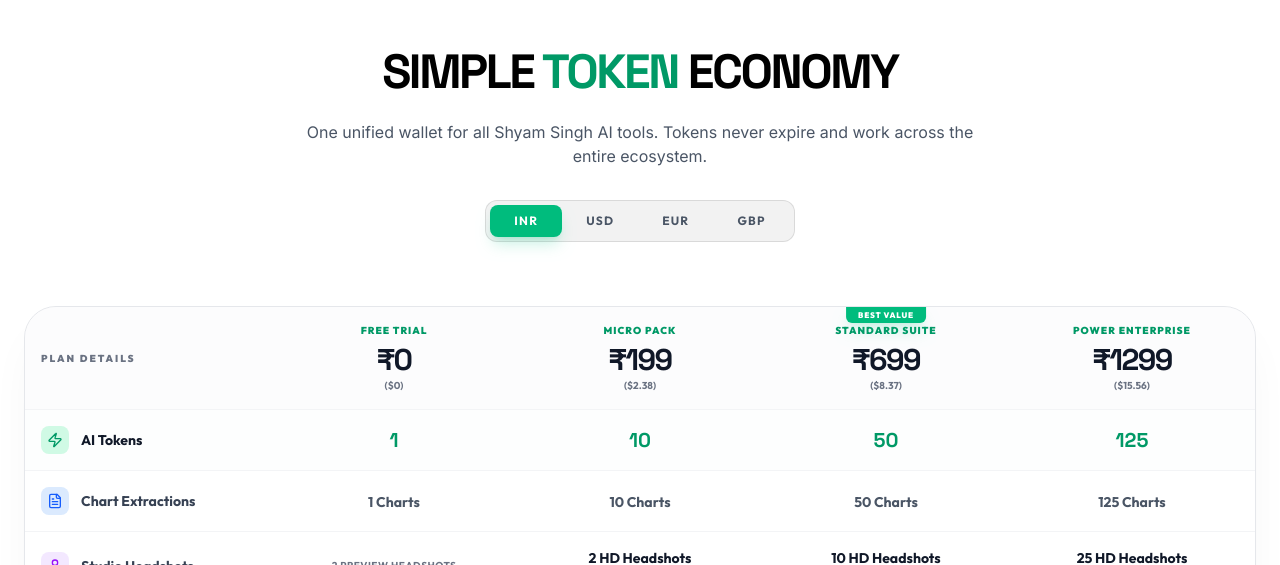
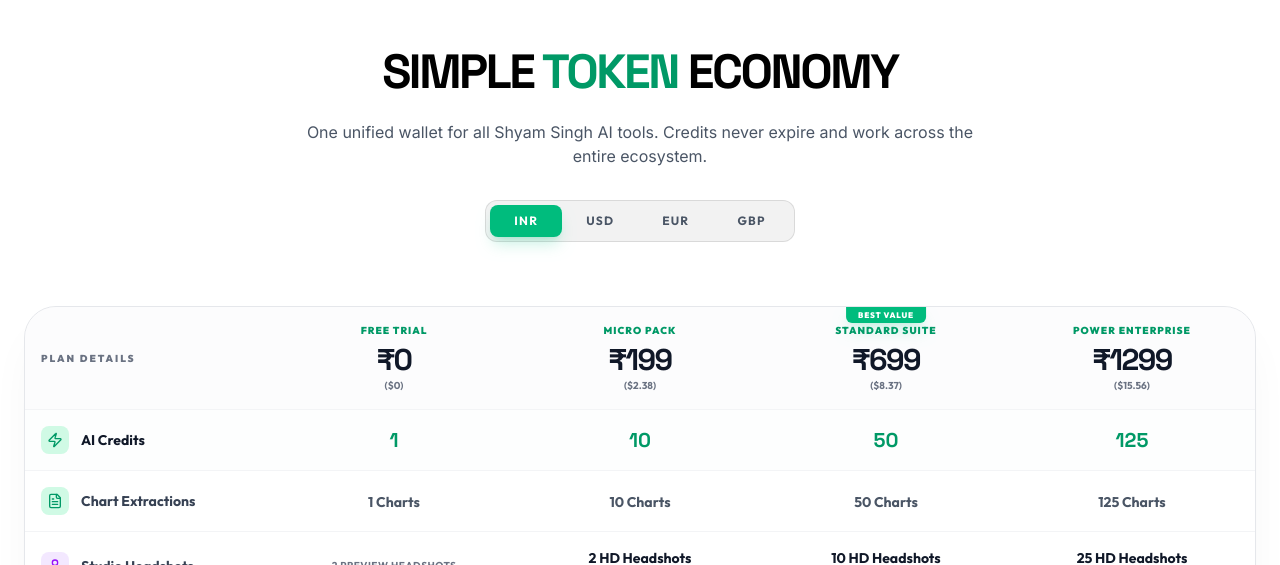
Before and after one commit to Samsingh77/AIwithShyam, a React (Vite) app: page / in a window 1280 px wide. Shown: the part 1620-2185 px from the top of the page. Built offline with nearby package versions, Linux system fonts and the light colour scheme; no server answers.

Commit message:
Add files via upload

```diff
--- a/src/components/MasterDashboard.tsx
+++ b/src/components/MasterDashboard.tsx
@@ -153,7 +153,7 @@ export const MasterDashboard: React.FC<MasterDashboardProps> = ({ user, onBackTo
             <SidebarItem id="overview" icon={LayoutDashboard} label="Overview" />
             <SidebarItem id="apps" icon={Grid} label="AI Apps" />
             <SidebarItem id="assets" icon={ImageIcon} label="My Assets" />
-            <SidebarItem id="billing" icon={CreditCard} label="Billing & Tokens" />
+            <SidebarItem id="billing" icon={CreditCard} label="Billing & Credits" />
           </nav>
 
           <div className="pt-6 border-t border-white/5 space-y-2">
@@ -209,7 +209,7 @@ export const MasterDashboard: React.FC<MasterDashboardProps> = ({ user, onBackTo
                 <div>
                   <p className="text-[10px] text-gray-500 uppercase font-bold tracking-widest leading-none mb-1.5">Balance</p>
                   <p className="text-lg font-mono font-bold text-white leading-none">
-                    {loadingTokens ? '...' : tokens.toLocaleString()} <span className="text-xs text-emerald-500/50">TKNS</span>
+                    {loadingTokens ? '...' : tokens.toLocaleString()} <span className="text-xs text-emerald-500/50">CRDTS</span>
                   </p>
                 </div>
               </div>
@@ -375,7 +375,7 @@ export const MasterDashboard: React.FC<MasterDashboardProps> = ({ user, onBackTo
                       </div>
                       <div className="text-center md:text-right bg-black/40 backdrop-blur-xl border border-white/10 p-8 rounded-3xl min-w-[240px]">
                         <p className="text-6xl font-display font-bold text-white mb-2 tracking-tighter">{tokens.toLocaleString()}</p>
-                        <p className="text-xs text-emerald-400 font-bold uppercase tracking-[0.2em]">Available Tokens</p>
+                        <p className="text-xs text-emerald-400 font-bold uppercase tracking-[0.2em]">Available Credits</p>
                       </div>
                     </div>
                   </div>
--- a/src/components/Pricing.tsx
+++ b/src/components/Pricing.tsx
@@ -54,7 +54,7 @@ export const Pricing: React.FC<PricingProps> = ({ user, onAuthClick, onPurchase
             transition={{ delay: 0.1 }}
             className="text-gray-600 max-w-2xl mx-auto text-base font-body mb-8"
           >
-            One unified wallet for all Shyam Singh AI tools. Tokens never expire and work across the entire ecosystem.
+            One unified wallet for all Shyam Singh AI tools. Credits never expire and work across the entire ecosystem.
           </motion.p>
 
           {/* Currency Toggle */}
@@ -121,7 +121,7 @@ export const Pricing: React.FC<PricingProps> = ({ user, onAuthClick, onPurchase
                         <div className="p-1.5 bg-emerald-100 rounded-lg">
                           <Zap size={16} className="text-emerald-600" />
                         </div>
-                        <span className="text-sm font-bold text-gray-900">AI Tokens</span>
+                        <span className="text-sm font-bold text-gray-900">AI Credits</span>
                       </div>
                     </td>
                     {PRICING_PLANS.map(plan => (
@@ -133,8 +133,8 @@ export const Pricing: React.FC<PricingProps> = ({ user, onAuthClick, onPurchase
                   <tr className="border-b border-gray-100 group hover:bg-gray-50/50 transition-colors">
                     <td className="p-4">
                       <div className="flex items-center gap-3">
-                        <div className="p-1.5 bg-blue-100 rounded-lg">
-                          <FileText size={16} className="text-blue-600" />
+                        <div className="p-1.5 bg-emerald-100 rounded-lg">
+                          <FileText size={16} className="text-emerald-600" />
                         </div>
                         <span className="text-sm font-bold text-gray-700">Chart Extractions</span>
                       </div>
--- a/src/components/TransactionHistory.tsx
+++ b/src/components/TransactionHistory.tsx
@@ -54,7 +54,7 @@ export const TransactionHistory: React.FC<{ userId: string }> = ({ userId }) =>
   if (loading) {
     return (
       <div className="p-8 flex items-center justify-center">
-        <div className="w-6 h-6 border-2 border-white/10 border-t-cyan-400 rounded-full animate-spin" />
+        <div className="w-6 h-6 border-2 border-white/10 border-t-emerald-400 rounded-full animate-spin" />
       </div>
     );
   }
@@ -110,7 +110,7 @@ export const TransactionHistory: React.FC<{ userId: string }> = ({ userId }) =>
                     </div>
                   </td>
                   <td className="p-4">
-                    <p className="text-sm font-medium text-white group-hover:text-cyan-400 transition-colors">
+                    <p className="text-sm font-medium text-white group-hover:text-emerald-400 transition-colors">
                       {tx.description}
                     </p>
                   </td>
```
